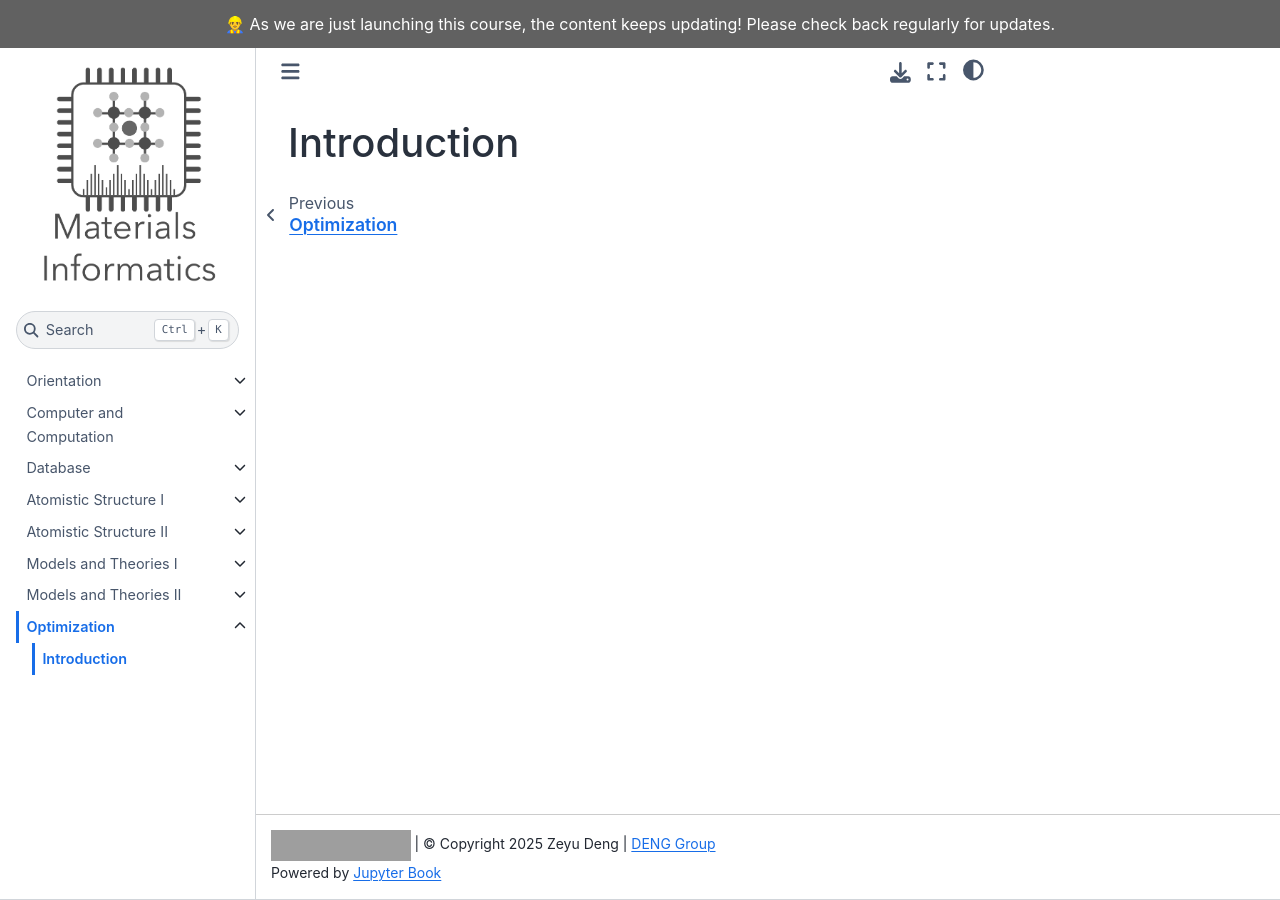
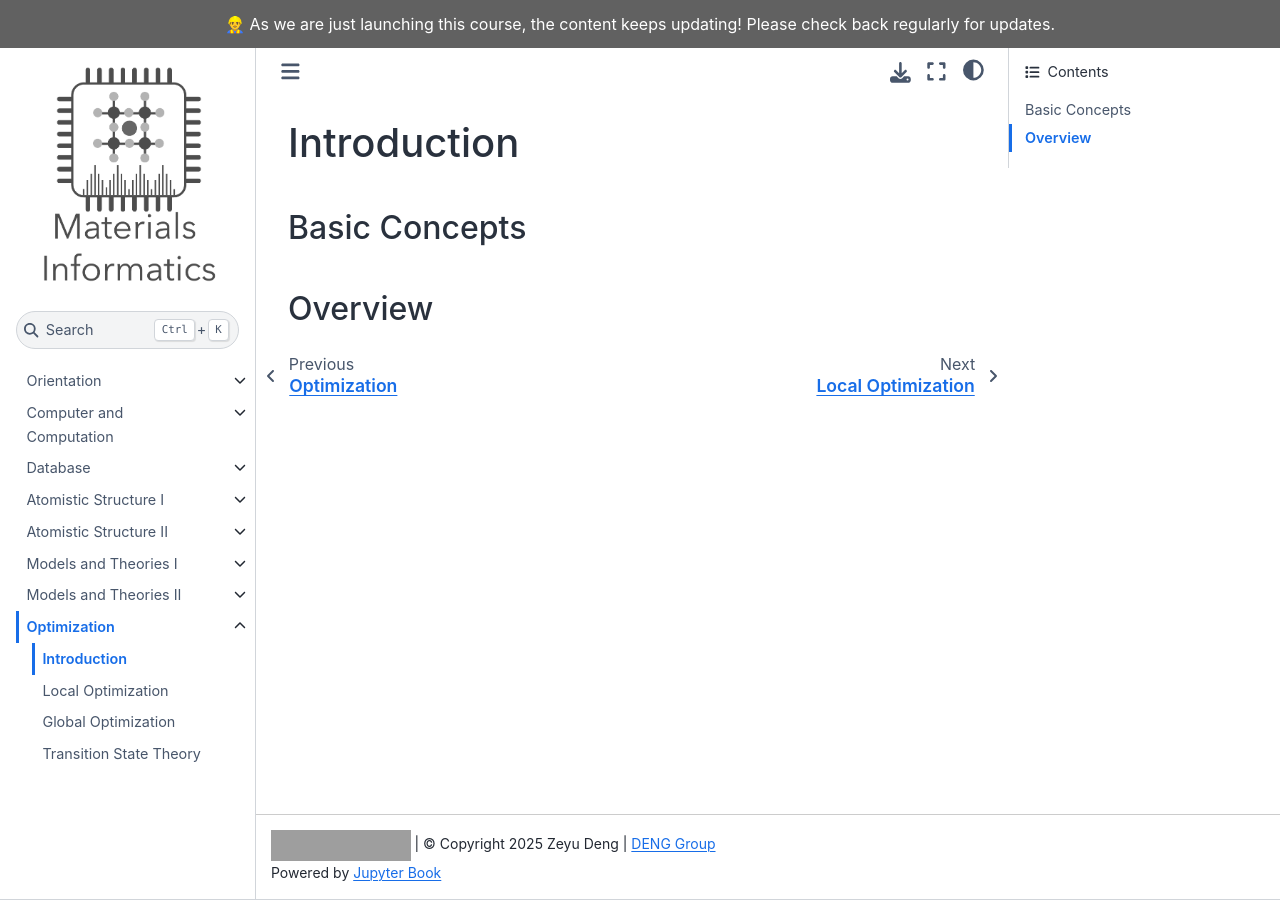
Before and after one commit to deng-group/MLE4217_5219_book, a Jupyter Book: the page built from optimization/introduction.md, in a window 1280 px wide. Built offline with Jupyter Book 1.0.4 settings and Sphinx 7.4.7 and the Sphinx Book theme 1.1.4, drawn with Linux system fonts in a browser that asks for light colours; pages that are not in the unit, such as notebooks, are missing from menus; comment, search, counter and statistics services are not loaded; grey boxes are pictures that could not be loaded.

Commit message:
Add optimization documentation with sections on local, global, and transition state theories; update table of contents

```diff
--- a/_toc.yml
+++ b/_toc.yml
@@ -67,4 +67,7 @@ chapters:
 - file: optimization/index
   sections:
   - file: optimization/introduction
+  - file: optimization/local_optimization
+  - file: optimization/global_optimization
+  - file: optimization/transition_state
   - file: optimization/optimization
--- a/optimization/introduction.md
+++ b/optimization/introduction.md
@@ -1 +1,5 @@
 # Introduction
+
+## Basic Concepts
+
+## Overview
--- /dev/null
+++ b/optimization/transition_state.md
@@ -0,0 +1 @@
+# Transition State Theory
```
Also changed, not shown: optimization/applications.md (added, +1 -0 lines), optimization/global_optimization.md (added, +7 -0 lines), optimization/local_optimization.md (added, +16 -0 lines), 1 other file.
